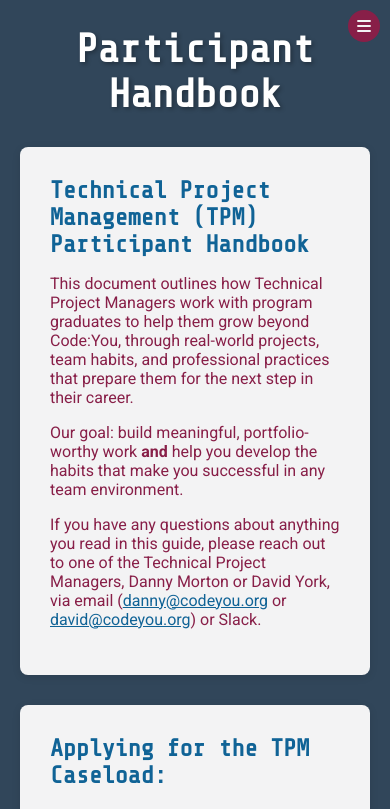
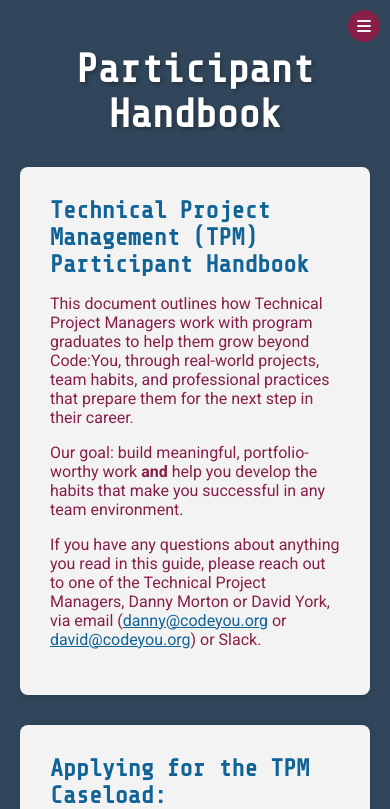
Before and after one commit to Code-You-Contributors/TPM-Assignment-Website, a Vue app: page / in a window 390 px wide. Shown: the top 809 px of the page. Built offline with nearby package versions, Linux system fonts and the light colour scheme.

Commit message:
style(layout): add top padding so content clears hamburger

```diff
--- a/src/App.vue
+++ b/src/App.vue
@@ -36,4 +36,10 @@ import Footer from './components/Footer.vue';
     flex-direction: column;
   }
 }
+
+@media (max-width: 768px) {
+  .content {
+    padding-top: 20px;
+  }
+}
 </style>
--- a/src/components/NavMenu.vue
+++ b/src/components/NavMenu.vue
@@ -150,6 +150,7 @@ aside a {
   aside nav {
     flex-direction: column;
     align-items: center;
+    flex: 1;
   }
 
   aside nav a {
```
